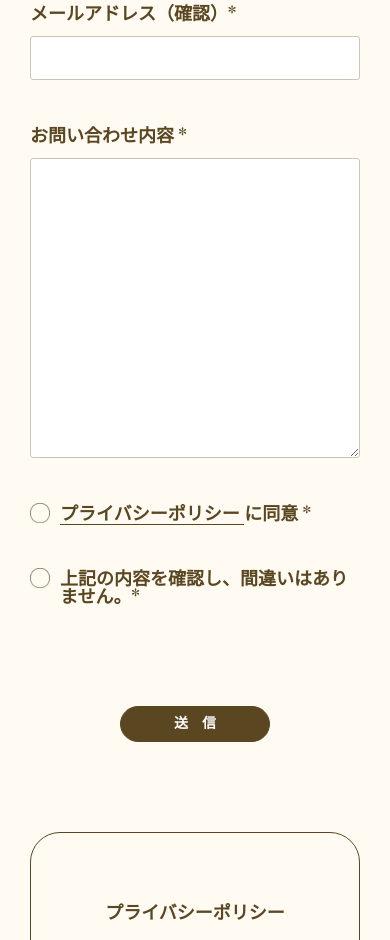
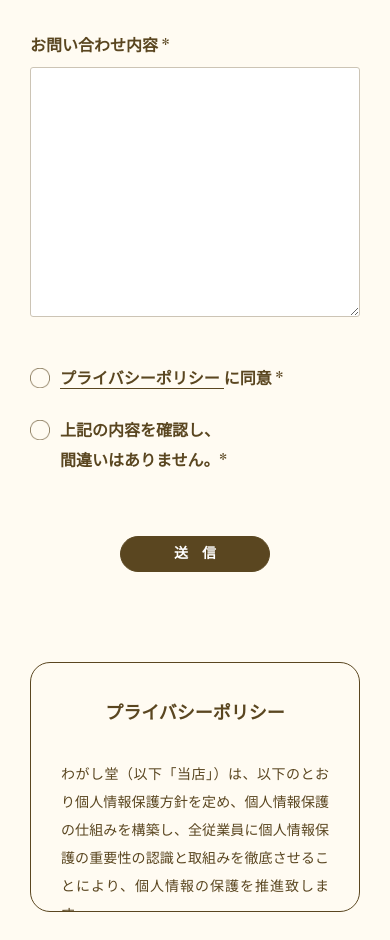
Before and after one commit to kaneko020/js-portfolio-1, a plain HTML site: page contact/contact.html in a window 390 px wide. Shown: the part 1060-2000 px from the top of the page. Drawn offline with nearby package versions, Linux system fonts and the light colour scheme; some packages are replaced by stand-ins of ours.

Commit message:
お問い合わせ レスポンシブ

```diff
--- a/contact/contact.css
+++ b/contact/contact.css
@@ -102,6 +102,39 @@ a {
   width: 100%;
 }
 
+@media (max-width: 559px) {
+  #firstview {
+    padding-top: 135px;
+  }
+
+  #contact #firstview {
+    padding-bottom: 15px;
+  }
+
+  .form_complete {
+    border-radius: 20px;
+  }
+
+  .form_complete, .form_text {
+    margin: 0 0 75px;
+  }
+
+  .form_text>p:nth-child(1) {
+    font-size: 16px;
+    line-height: 32px;
+    margin: 0 0 15px;
+  }
+
+  .form_item p {
+    font-size: 16px;
+    line-height: 16px;
+  }
+
+  textarea {
+    height: 250px!important;
+  }
+}
+
 .mfp_err {
   margin: 15px 0 0;
   font-size: 12px;
@@ -162,6 +195,21 @@ label p a span span {
   height: 100%;
   top: 0;
   background-color: rgba(90,70,32,1);
+}
+
+@media (max-width: 559px) {
+  label p {
+    font-size: 16px;
+    line-height: 30px;
+  }
+
+  label p::before {
+    height: 32px;
+  }
+
+  form>.form_list:nth-last-child(2) {
+    margin: 20px 0 0;
+  }
 }
 
 label input:checked+.mfp_element_hidden+p::before {
@@ -291,6 +339,14 @@ label input:checked+.mfp_element_hidden+p::before {
   overflow-y: auto;
 }
 
+@media (max-width: 559px) {
+  .policy_text {
+    border-radius: 20px;
+    padding: 30px;
+    height: 250px;
+  }
+}
+
 .policy_text>p:nth-child(1) {
   font-size: 18px;
   line-height: 36px;
@@ -305,3 +361,13 @@ label input:checked+.mfp_element_hidden+p::before {
   font-weight: 500;
   text-align: justify;
 }
+
+@media (max-width: 559px) {
+  .form_button {
+    margin-top: 60px;
+  }
+
+  .contents_inner>.contents_section:nth-last-child(1) {
+    padding-bottom: 90px;
+}
+}
--- a/contact/contact.html
+++ b/contact/contact.html
@@ -353,7 +353,7 @@
                         <input type="checkbox" name="content_conf" value="" class="form_target mfp_element_checkbox mfp_element_all" id="mfp_element_8">
                         <input type="hidden" name="mfp_content_conf_checkobj" id="mfp_content_conf_checkobj" value="1" class=" mfp_element_hidden mfp_element_all">
                         <p class="font_serif">
-                          上記の内容を確認し、間違いはありません。*
+                          上記の内容を確認し、<br class="sp_disp">間違いはありません。*
                         </p>
                         <div class="mfp_err" id="errormsg_content_conf" style="display: none;">
                           内容確認がチェックされていません。
```
